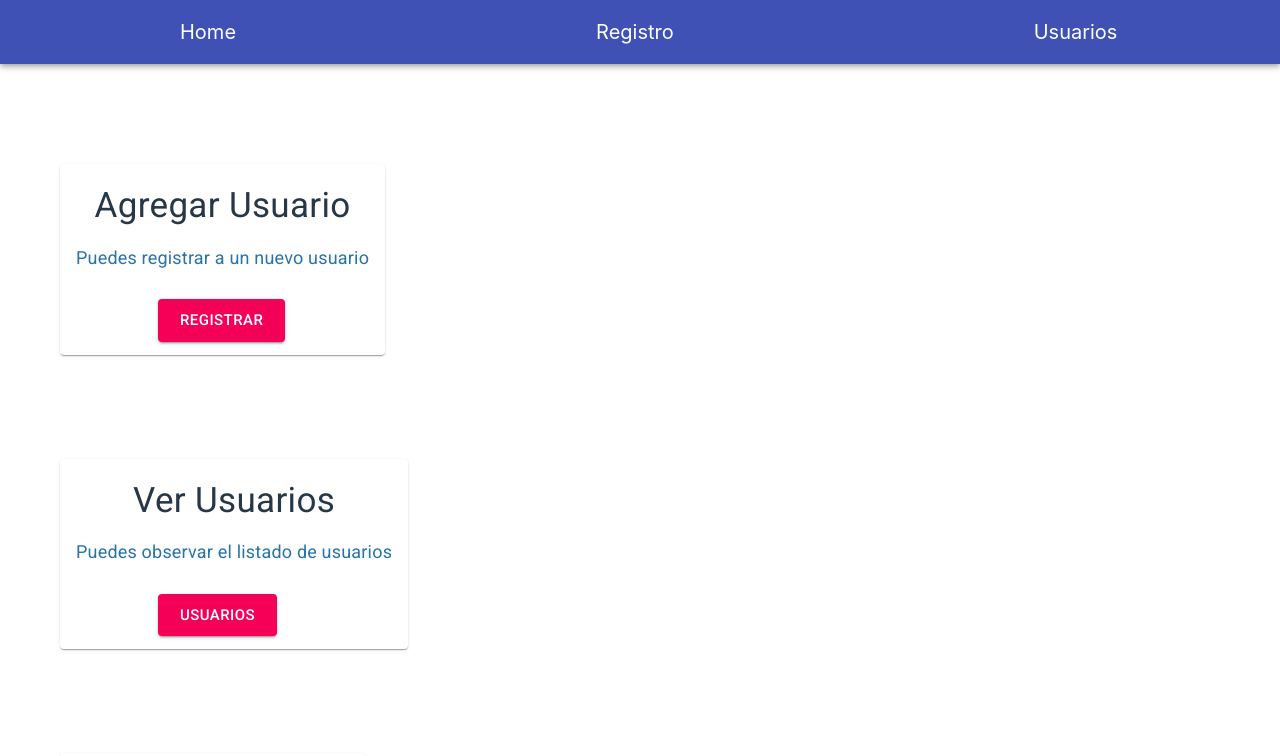
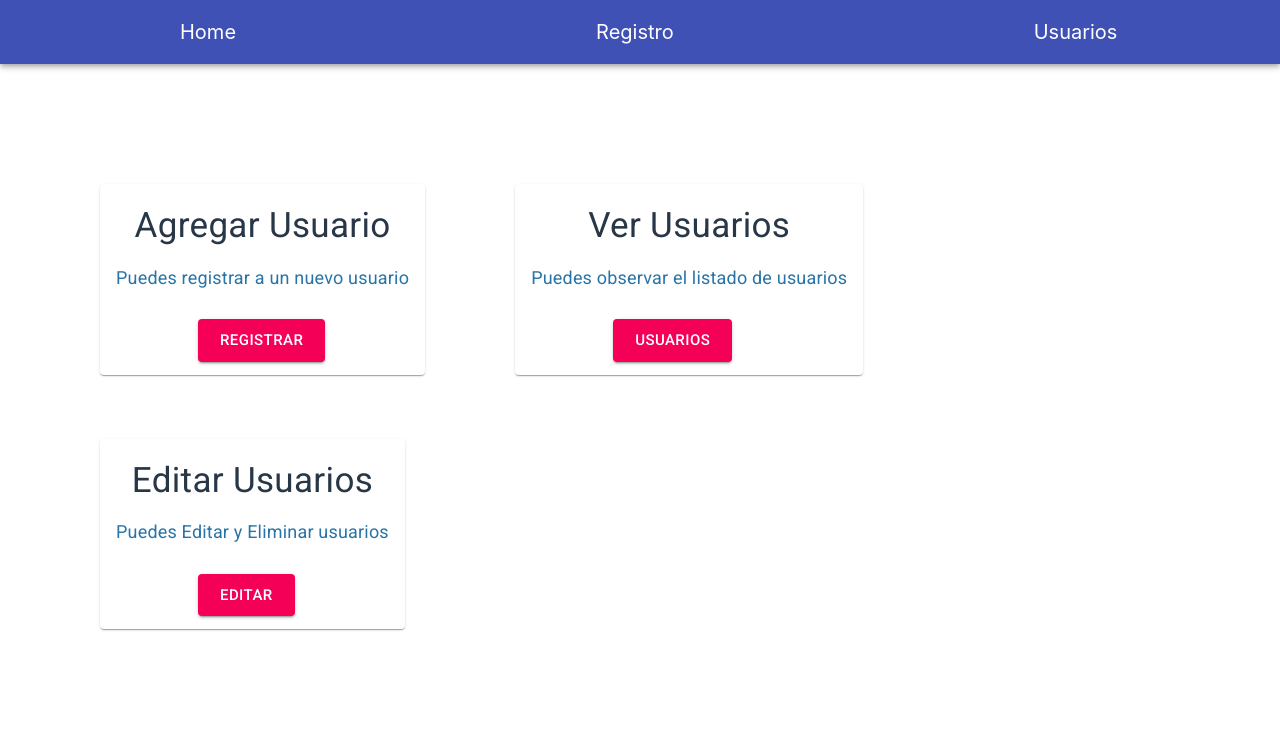
Before and after one commit to omarrendon/App-users, a React (Create React App) app: page / in a window 1280 px wide. Shown: the top 756 px of the page. Built offline with nearby package versions, Linux system fonts and the light colour scheme.

Commit message:
En este commit se hace la separación de componentes y componentesPages para así dar una mejor lógica a nuestro proyecto, además de corregir algunos estilos que hacÃian falta por corregir

```diff
--- a/src/App.js
+++ b/src/App.js
@@ -9,7 +9,6 @@ function App() {
   return (
     <div className="App">
       <Nav/>
-
       <br></br>
     </div>
   );
--- a/src/Components/Nav.js
+++ b/src/Components/Nav.js
@@ -1,11 +1,11 @@
 import React, { Component } from "react";
 import { BrowserRouter as Router, Switch, Route, Link } from "react-router-dom";
-import UserForm from "./UserForm";
-import Users from "./Users";
+import Users from "../Pages/Users";
 import Tabs from "@material-ui/core/Tabs";
 import AppBar from "@material-ui/core/AppBar";
 import '../Styles/Nav.css'
-import Home from "./Home";
+import Home from "../Pages/Home";
+import Registro from "../Pages/Registro";
 
 class Nav extends Component {
 
@@ -21,7 +21,7 @@ class Nav extends Component {
         </AppBar>
         <Switch>
           <Route exact path="/" component={Home} />
-          <Route  path="/Registro" component={UserForm} />
+          <Route  path="/Registro" component={Registro} />
           <Route   path="/Usuarios" component={Users} />
         </Switch>
       </Router>
--- a/src/Components/TemplateCard.js
+++ b/src/Components/TemplateCard.js
@@ -6,15 +6,15 @@ import Button from "@material-ui/core/Button";
 import Typography from "@material-ui/core/Typography";
 import { withStyles } from "@material-ui/core";
 import { Link } from 'react-router-dom';
-
+import '../Styles/TemplateCard.css'
 
 class TemplateCard extends Component {
   render() {
     const { classes } = this.props;
     const { title, description, nameBtn, link } = this.props;
     return (
-      <div>
-        <Card className={classes.card}>
+      <div className='contenedor'>
+        <Card className={classes.card} className='card'>
           <CardContent>
             <Typography
               className={classes.title}
@@ -45,12 +45,7 @@ class TemplateCard extends Component {
   }
 }
 export default withStyles({
-  card: {
-    Width: "auto",
-    height: "auto",
-    display: "inline-block",
-    margin: "100px 0px 0px 60px"
-  },
+
   title: {
     fontSize: 35,
     color: "#283747",
@@ -60,9 +55,6 @@ export default withStyles({
     color: "#2874A6",
     fontSize: 18
   },
-  pos: {
-    marginBottom: 12
-  },
   btn: {
     margin: "5px 0px 5px 90px"
   }
--- a/src/Components/UserInformation.js
+++ b/src/Components/UserInformation.js
@@ -1,7 +1,6 @@
 import React, { Component } from "react";
 import UserForm from "./UserForm";
-import TemplateCard from "./TemplateCard";
-import CardUser from "./CardUser";
+
 import ListUsers from "./ListUsers";
 
 class UserInformation extends Component {
--- a/src/Components/Home.js
+++ b/src/Pages/Home.js
@@ -1,10 +1,11 @@
 import React, { Component } from "react";
-import TemplateCard from "./TemplateCard";
+import TemplateCard from "../Components/TemplateCard";
+import '../Styles/Home.css'
 
 class Home extends Component {
   render() {
     return (
-      <div>
+      <div className='contenedor'>
         <TemplateCard
           title="Agregar Usuario"
           description=" Puedes registrar a un nuevo usuario"
--- /dev/null
+++ b/src/Pages/Registro.js
@@ -0,0 +1,14 @@
+import React, { Component } from "react";
+
+class Registro extends Component {
+  render() {
+    return (
+      <div>
+        <h1>
+            Registra a un nuevo usuario
+        </h1>
+      </div>
+    );
+  }
+}
+export default Registro;
--- /dev/null
+++ b/src/Styles/Home.css
@@ -0,0 +1,4 @@
+.contenedor{
+    margin: 60px 40px 0px 50px ;
+    /* display: inline-block; */
+}
--- /dev/null
+++ b/src/Styles/TemplateCard.css
@@ -0,0 +1,9 @@
+.contenedor{
+    width: auto;
+    height: auto;
+    display: inline-block;
+
+}
+.card:hover{
+    background-color: #FEF6FF;
+}
```
Also changed, not shown: src/Pages/Users.js (renamed from src/Components/Users.js).
